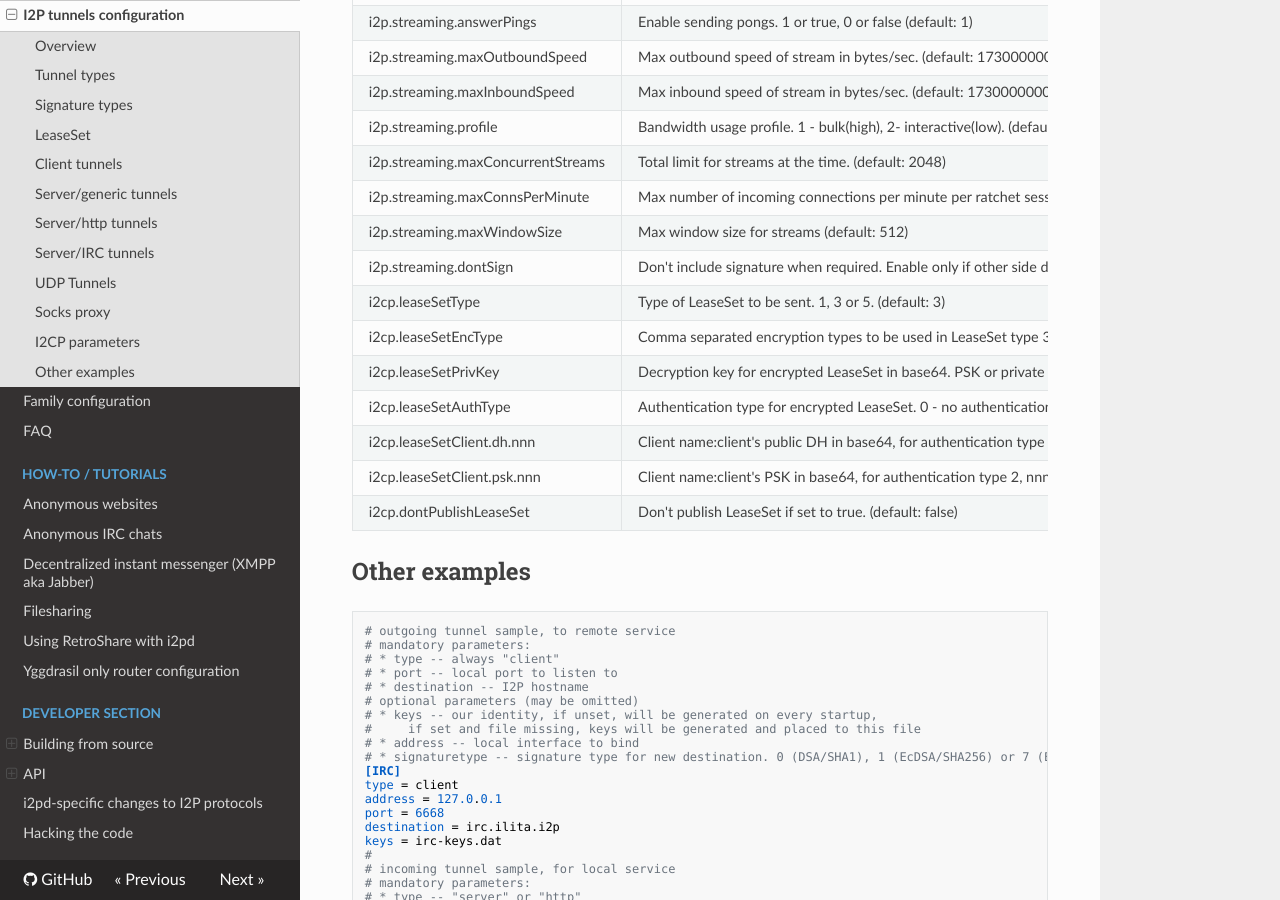
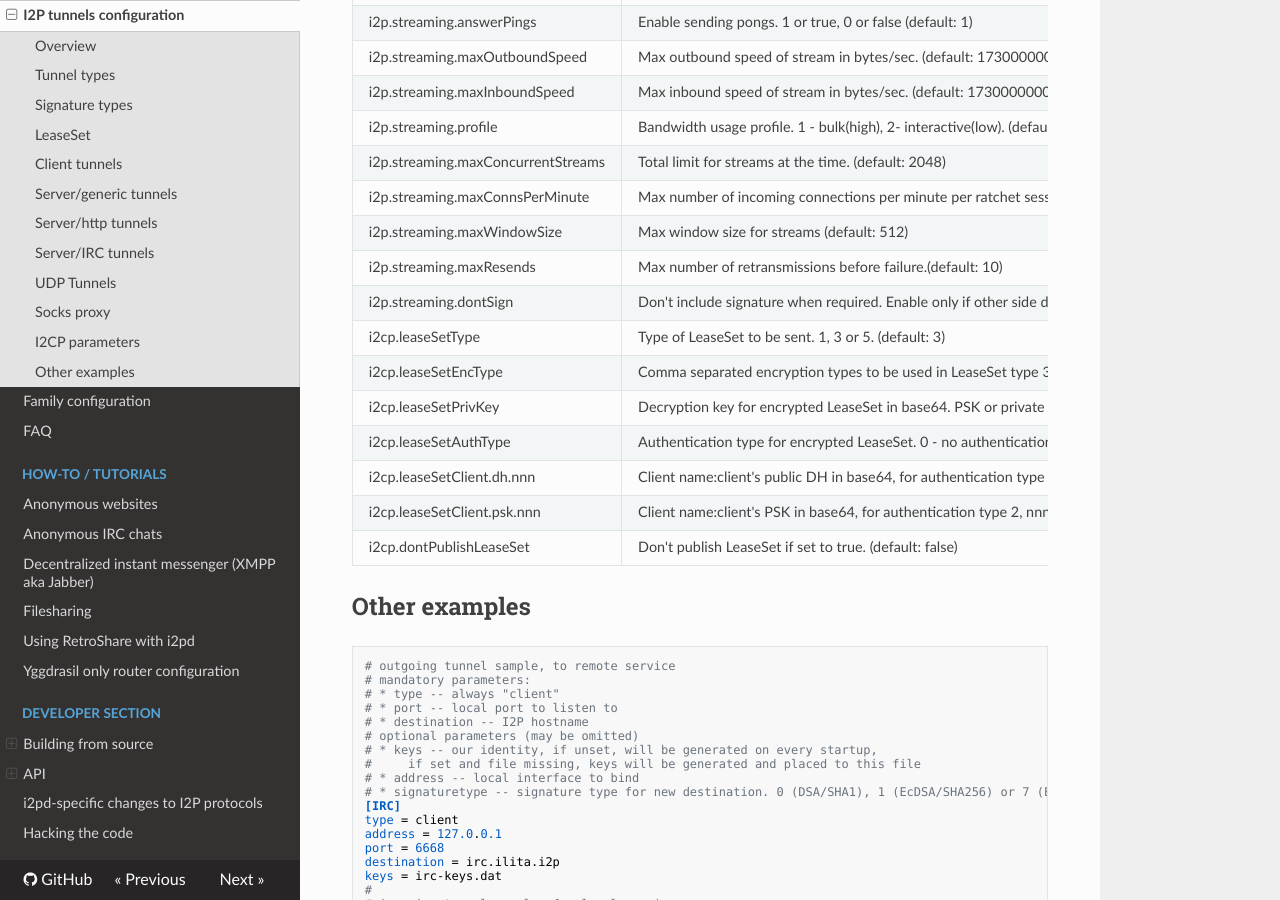
Before and after one commit to PurpleI2P/i2pd_docs_en, an MkDocs documentation site: the page built from docs/user-guide/tunnels.md, in a window 1280 px wide and 900 px high, scrolled down 6745 px. Built offline with MkDocs 1.6.1, drawn with Linux system fonts in a browser that asks for light colours; nearby versions of some CDN libraries.

Commit message:
i2p.streaming.maxResends added

```diff
--- a/docs/user-guide/tunnels.md
+++ b/docs/user-guide/tunnels.md
@@ -273,6 +273,7 @@ i2p.streaming.profile         | Bandwidth usage profile. 1 - bulk(high), 2- inte
 i2p.streaming.maxConcurrentStreams  | Total limit for streams at the time. (default: 2048)
 i2p.streaming.maxConnsPerMinute  | Max number of incoming connections per minute per ratchet session (default: 0 - unlimited)
 i2p.streaming.maxWindowSize   | Max window size for streams (default: 512)
+i2p.streaming.maxResends      | Max number of retransmissions before failure.(default: 10)
 i2p.streaming.dontSign        | Don't include signature when required. Enable only if other side doesn't verify signatures (default: false)
 i2cp.leaseSetType             | Type of LeaseSet to be sent. 1, 3 or 5. (default: 3)
 i2cp.leaseSetEncType          | Comma separated encryption types to be used in LeaseSet type 3 or 5. (default: 0,4)
```
